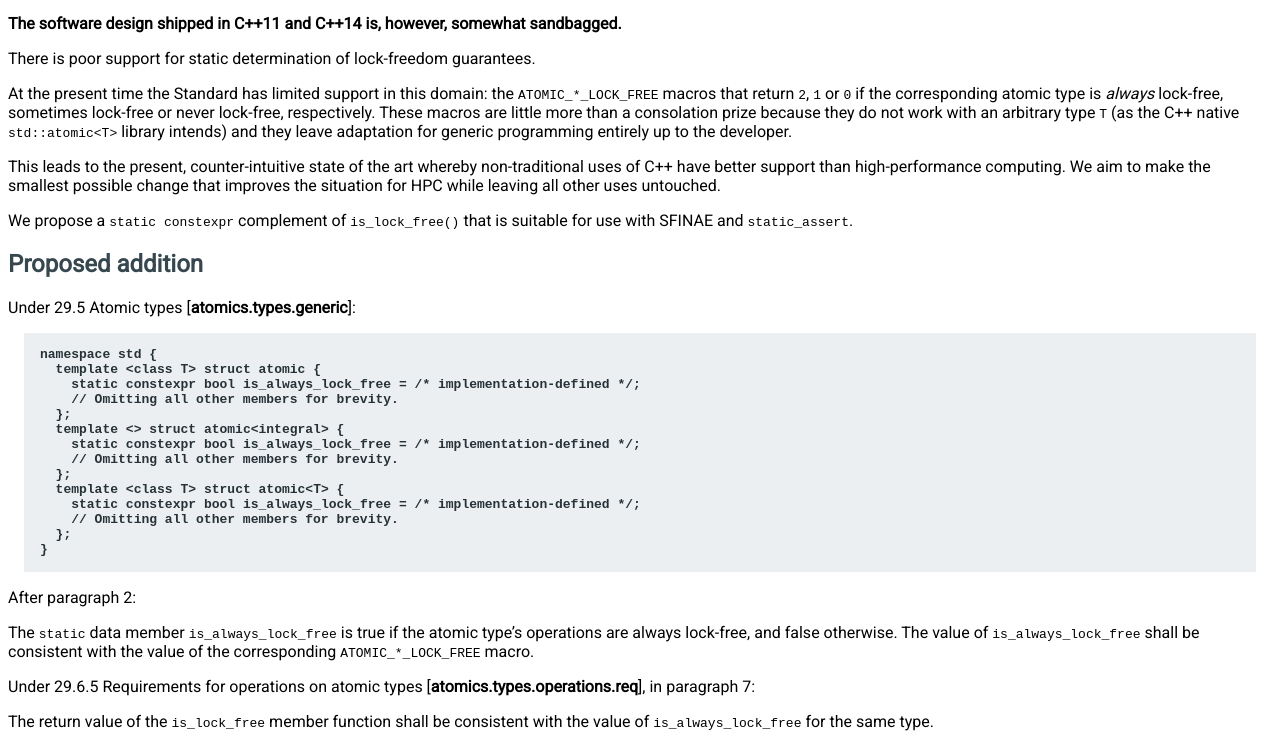
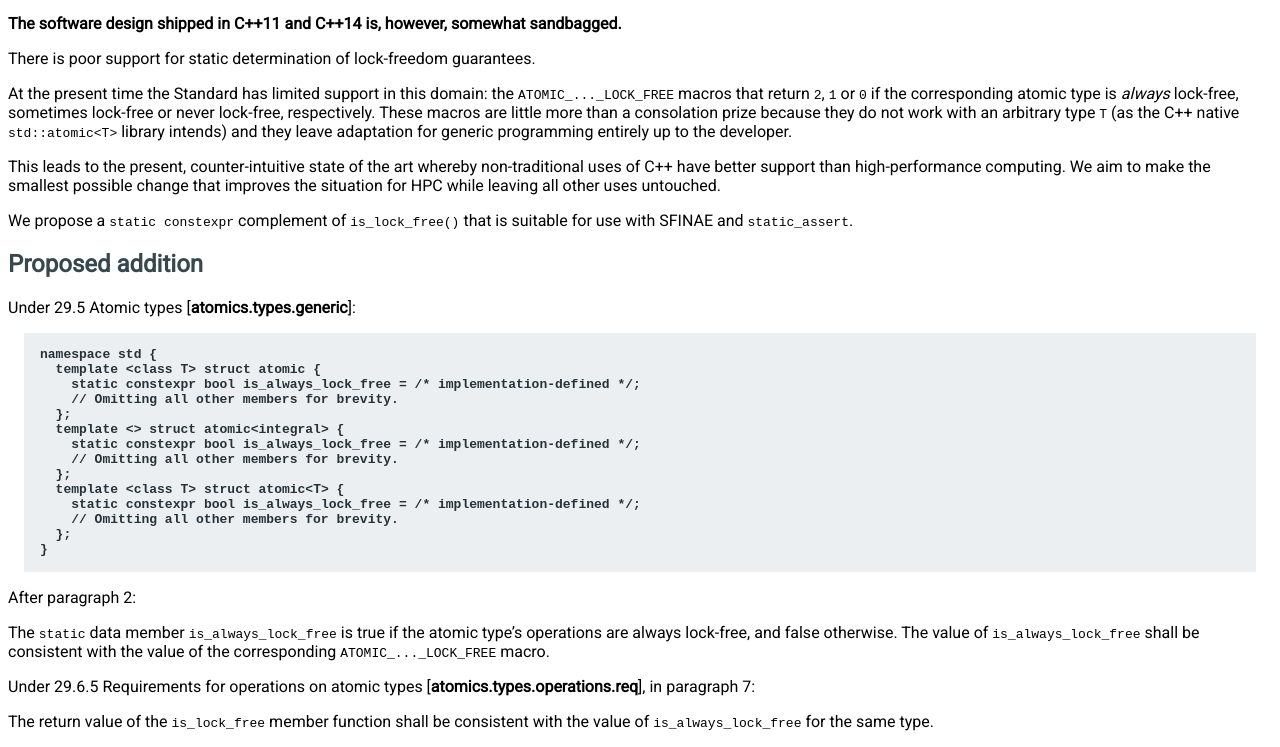
Before and after one commit to jfbastien/papers, a Sphinx documentation site: the page built from source/N4509.rst, in a window 1280 px wide. Shown: the part 916-1663 px from the top of the page. Built offline with Sphinx 7.4.7, drawn with Linux system fonts in a browser that asks for light colours.

```diff
--- a/source/N4509.rst
+++ b/source/N4509.rst
@@ -35,7 +35,7 @@ performance reasons.
 There is poor support for static determination of lock-freedom guarantees.
 
 At the present time the Standard has limited support in this domain: the
-``ATOMIC_*_LOCK_FREE`` macros that return ``2``, ``1`` or ``0`` if the
+``ATOMIC_..._LOCK_FREE`` macros that return ``2``, ``1`` or ``0`` if the
 corresponding atomic type is *always* lock-free, sometimes lock-free or never
 lock-free, respectively. These macros are little more than a consolation prize
 because they do not work with an arbitrary type ``T`` (as the C++ native
@@ -78,7 +78,7 @@ After paragraph 2:
 The ``static`` data member ``is_always_lock_free`` is true if the atomic type's
 operations are always lock-free, and false otherwise. The value of
 ``is_always_lock_free`` shall be consistent with the value of the corresponding
-``ATOMIC_*_LOCK_FREE`` macro.
+``ATOMIC_..._LOCK_FREE`` macro.
 
 Under 29.6.5 Requirements for operations on atomic types
 [**atomics.types.operations.req**], in paragraph 7:
```
